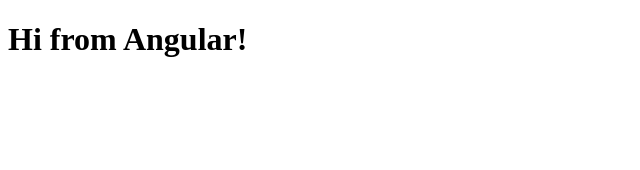
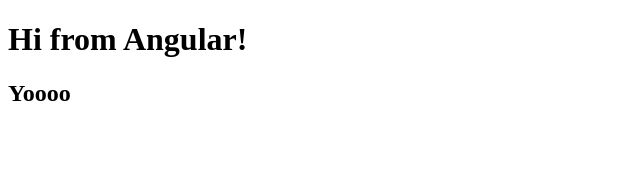
Before and after one commit to SergiiMost/angular-docker, an Angular app: page / in a window 1280 px wide. Shown: the top 170 px of the page, without its empty margins (0-640 px from the left). Built offline with nearby package versions, Linux system fonts and the light colour scheme.

Commit message:
added yooo

```diff
--- a/src/app/app.component.html
+++ b/src/app/app.component.html
@@ -1 +1,2 @@
 <h1>Hi from Angular!</h1>
+<h2>Yoooo</h2>
```
